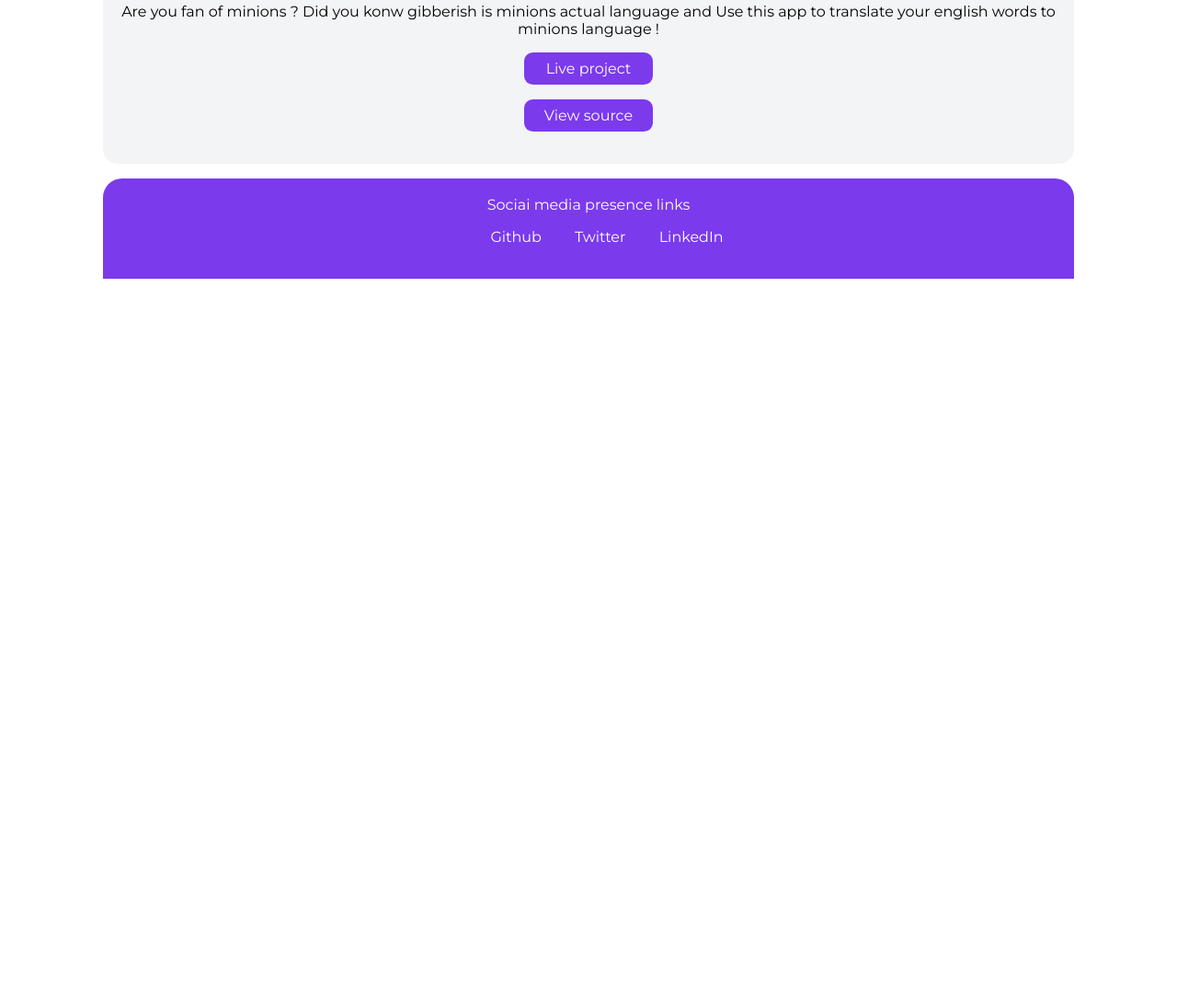
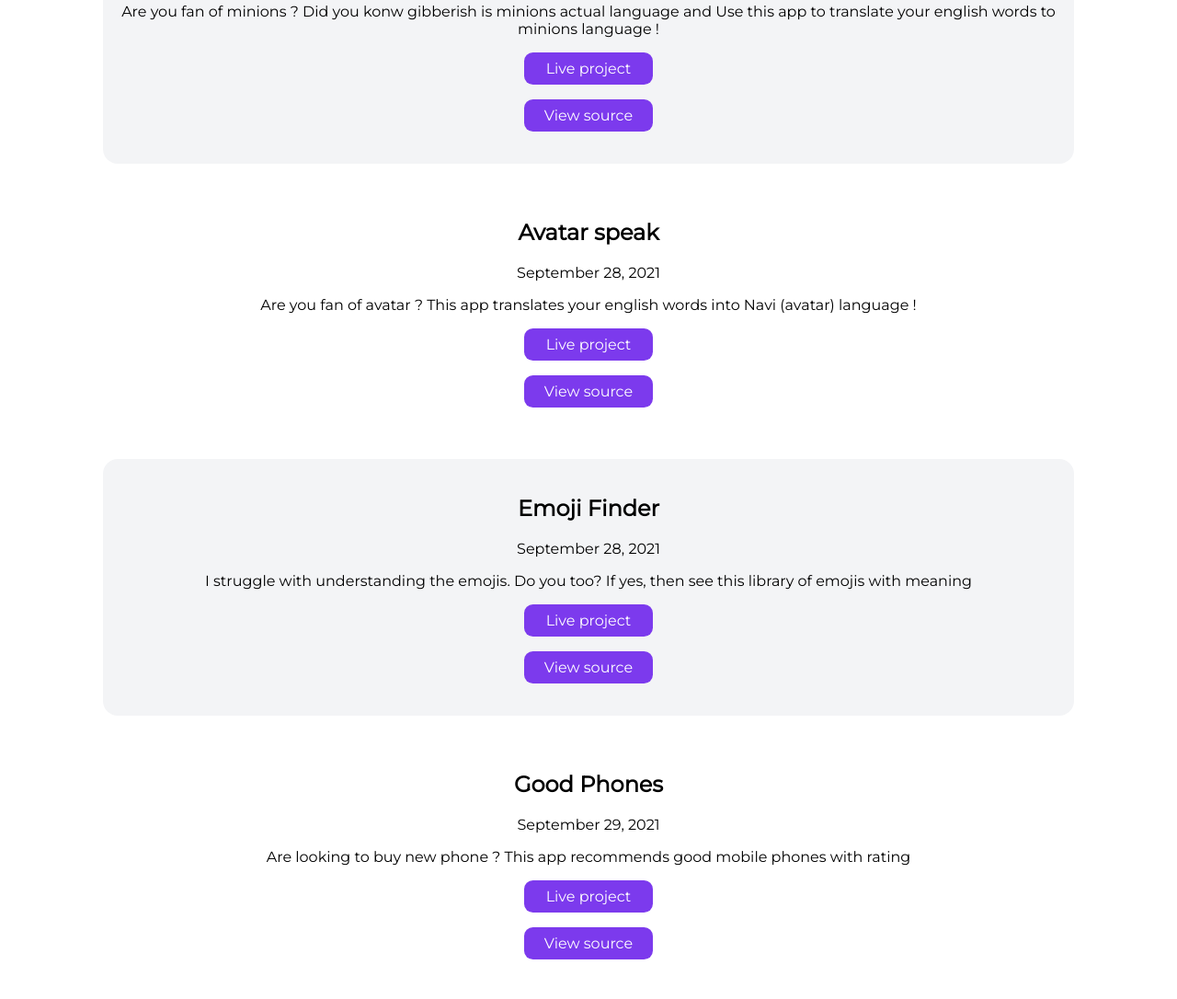
Before and after one commit to Balakumar3018/balakumar-myportfolio-mark-4, a plain HTML site: page project.html in a window 1280 px wide. Shown: the part 848-1934 px from the top of the page at 92% size. Before the commit the page ends 1167 px from the top, so only its background shows below. Drawn offline with Linux system fonts and the light colour scheme.

```diff
--- a/project.html
+++ b/project.html
@@ -17,7 +17,7 @@
         </ul>
     </nav>
 
-    <ul class="list-without-bulls">
+    <ul reversed class="list-without-bulls">
         <li>
             <section class="section-off">
                 <div> <h1>how well do you know me?</h1>
@@ -50,6 +50,39 @@
                 </div>
             </section>
         </li>
+
+        <li>
+            <section class="section">
+                <div> <h1>Avatar speak</h1>
+                    <span>September 28, 2021</span>
+                    <p>Are you fan of avatar ? This app translates your english words into Navi (avatar) language !</p>
+                    <a href="balakumar-avatarspeak.netlify.app/" class="links primary-link">Live   project</a>
+                    <a href="https://github.com/Balakumar3018/balakumar-avatarspeak-mark-7" class="links primary-link">View source</a>
+                </div>
+            </section>
+        </li>
+
+        <li>
+            <section class="section-off">
+                <div> <h1>Emoji Finder</h1>
+                    <span>September 28, 2021</span>
+                    <p>I struggle with understanding the emojis. Do you too? If yes, then see this library of emojis with meaning</p>
+                    <a href="https://h1bt4.csb.app/" class="links primary-link">Live   project</a>
+                    <a href="https://github.com/Balakumar3018/balakumar-emojiFiner-mark-8" class="links primary-link">View source</a>
+                </div>
+            </section>
+        </li>
+
+        <li>
+            <section class="section">
+                <div> <h1>Good Phones</h1>
+                    <span>September 29, 2021</span>
+                    <p>Are looking to buy new phone ? This app recommends good mobile phones with rating</p>
+                    <a href="https://fy69f.csb.app/" class="links primary-link">Live   project</a>
+                    <a href="https://github.com/Balakumar3018/balakumar-goodphones-mark-9" class="links primary-link">View source</a>
+                </div>
+            </section>
+        </li>
     </ul>
 
     <footer class="footer">
```
